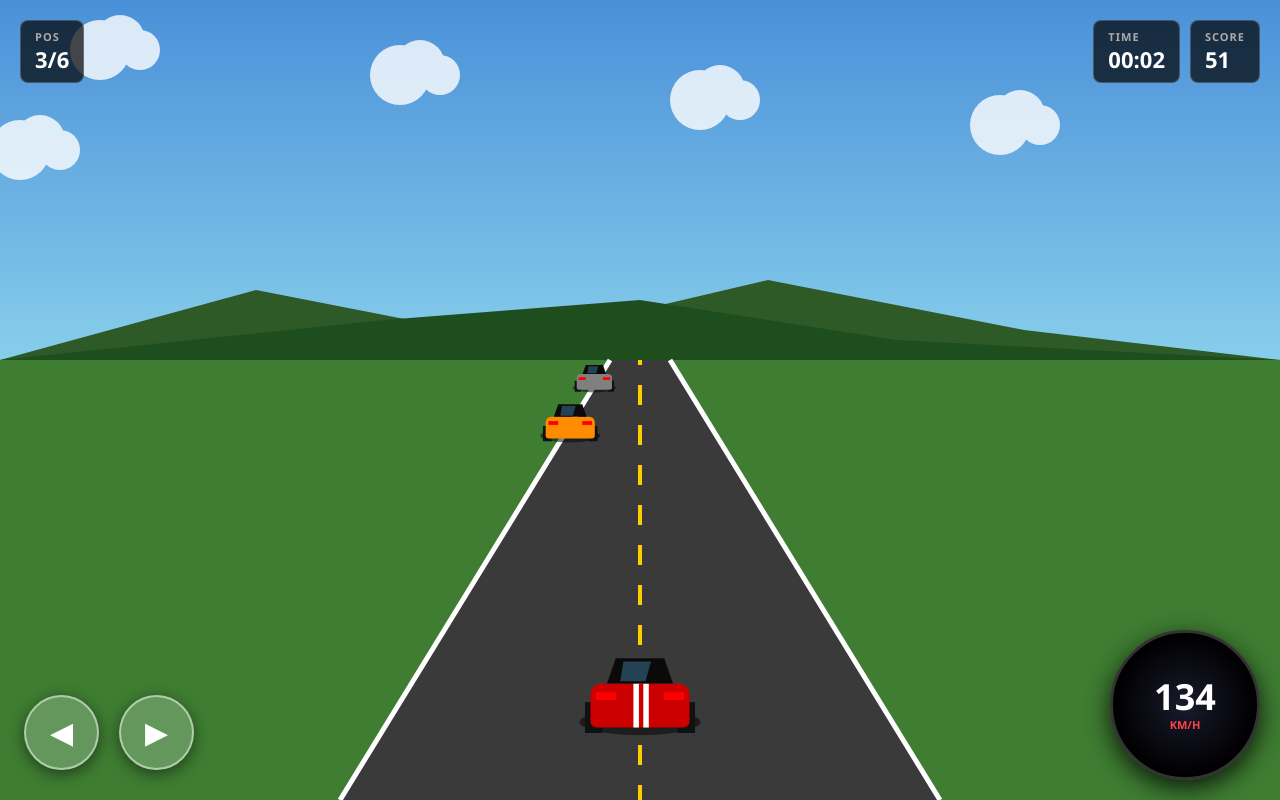
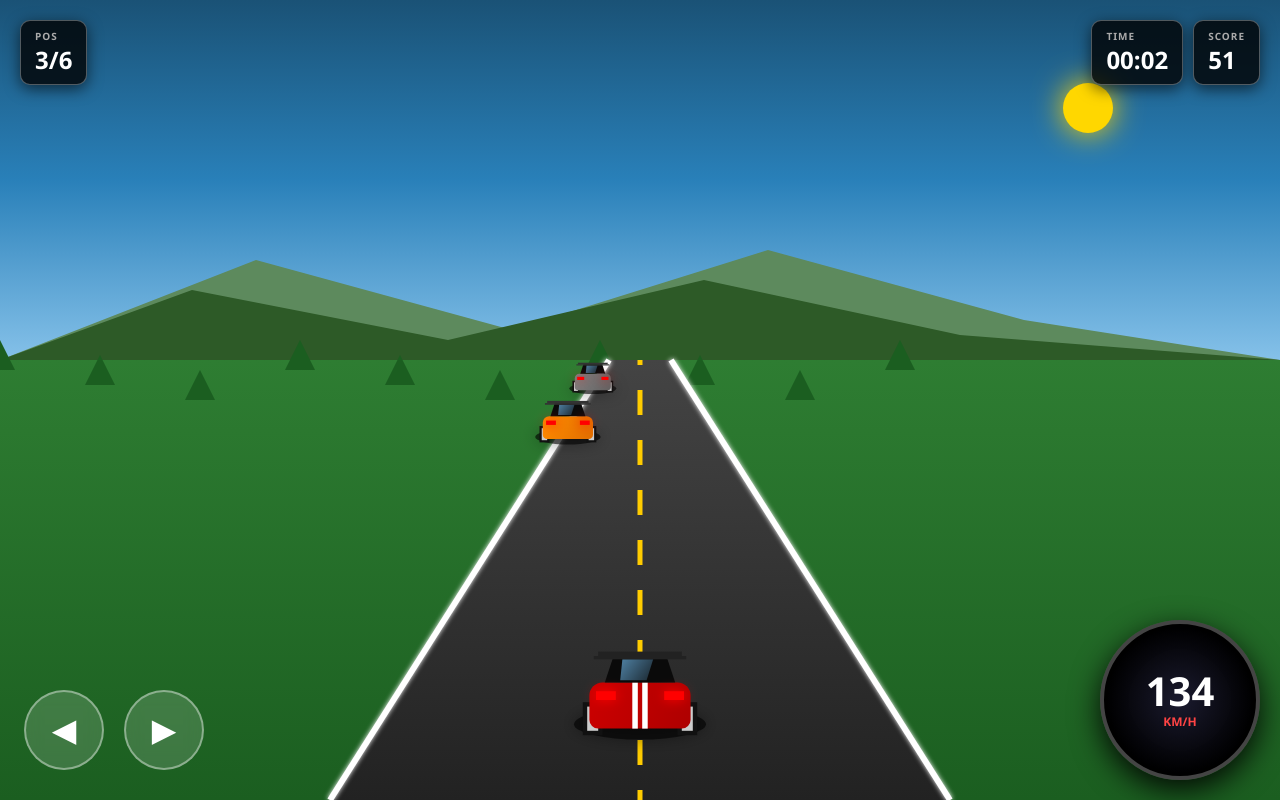
Before and after one commit to novixtool/Novix-Racing-Game, a plain HTML site: page index.html in a window 1280 px wide. Both pictures are taken after a click on the button "PLAY". Drawn offline with Linux system fonts and the light colour scheme.

Commit message:
Update index.html

```diff
--- a/index.html
+++ b/index.html
@@ -3,72 +3,70 @@
 <head>
   <meta charset="utf-8">
   <meta name="viewport" content="width=device-width,initial-scale=1,user-scalable=no">
-  <title>Novix Racing 2D</title>
+  <title>Novix Racing HD</title>
   <style>
     * { box-sizing: border-box; margin: 0; padding: 0; user-select: none; -webkit-user-select: none; }
     html, body { width: 100%; height: 100%; overflow: hidden; background: #000; font-family: 'Segoe UI', Arial, sans-serif; }
     canvas { width: 100%; height: 100%; display: block; }
 
-    /* HUD - Clean Modern */
     #hud {
       position: fixed; top: 20px; left: 20px; right: 20px;
       display: flex; justify-content: space-between; pointer-events: none;
       color: #fff; font-weight: 800; text-transform: uppercase;
     }
     .hud-card {
-      background: rgba(0, 0, 0, 0.7);
-      border: 1px solid rgba(255, 255, 255, 0.2);
+      background: rgba(0, 0, 0, 0.8);
+      border: 1px solid rgba(255, 255, 255, 0.3);
       padding: 8px 14px;
-      border-radius: 8px;
+      border-radius: 10px;
+      box-shadow: 0 4px 15px rgba(0,0,0,0.6);
     }
-    .hud-title { font-size: 11px; color: #aaa; letter-spacing: 1px; }
-    .hud-val { font-size: 22px; font-weight: 900; color: #fff; }
+    .hud-title { font-size: 10px; color: #aaa; letter-spacing: 1px; }
+    .hud-val { font-size: 24px; font-weight: 900; color: #fff; }
 
-    /* Speedometer - Needle Style */
     #speedo-wrap {
       position: fixed; bottom: 20px; right: 20px; pointer-events: none;
-      width: 150px; height: 150px;
+      width: 160px; height: 160px;
       background: radial-gradient(circle, #1a1a2e 0%, #000 70%);
-      border: 3px solid #333;
+      border: 4px solid #444;
       border-radius: 50%;
       display: flex; flex-direction: column; align-items: center; justify-content: center;
-      box-shadow: 0 8px 25px rgba(0,0,0,0.8);
+      box-shadow: 0 10px 30px rgba(0,0,0,0.9), inset 0 0 20px rgba(0,0,0,0.5);
     }
-    #speedo-val { font-size: 36px; font-weight: 900; color: #fff; line-height: 1; }
-    #speedo-unit { font-size: 11px; font-weight: bold; color: #ff4444; margin-top: 2px; }
+    #speedo-val { font-size: 40px; font-weight: 900; color: #fff; line-height: 1; }
+    #speedo-unit { font-size: 12px; font-weight: bold; color: #ff4444; margin-top: 2px; }
 
-    /* Controls */
     #controls {
       position: fixed; bottom: 30px; left: 24px;
       display: flex; gap: 20px;
     }
     .ctrl-btn {
-      width: 75px; height: 75px; border-radius: 50%;
-      background: rgba(255, 255, 255, 0.2);
-      border: 2px solid rgba(255, 255, 255, 0.5);
-      color: #fff; font-size: 30px;
+      width: 80px; height: 80px; border-radius: 50%;
+      background: rgba(255, 255, 255, 0.15);
+      border: 2px solid rgba(255, 255, 255, 0.4);
+      color: #fff; font-size: 32px;
       display: flex; align-items: center; justify-content: center;
       outline: none; cursor: pointer;
-      box-shadow: 0 4px 15px rgba(0,0,0,0.5);
+      backdrop-filter: blur(8px);
     }
-    .ctrl-btn:active { background: rgba(255, 255, 255, 0.4); transform: scale(0.95); }
+    .ctrl-btn:active { background: rgba(255, 255, 255, 0.4); transform: scale(0.92); }
 
-    /* Menus - Dark Professional */
-    .panel { position: fixed; inset: 0; display: flex; align-items: center; justify-content: center; background: rgba(0,0,0,0.9); }
+    .panel { position: fixed; inset: 0; display: flex; align-items: center; justify-content: center; background: rgba(0,0,0,0.95); }
     .box {
-      background: #0d1117;
+      background: linear-gradient(135deg, #0d1117, #161b22);
       border: 1px solid #30363d;
-      color: white; padding: 30px 24px; border-radius: 12px;
+      color: white; padding: 30px 24px; border-radius: 16px;
       text-align: center; width: 90%; max-width: 400px;
-      box-shadow: 0 10px 40px rgba(0,0,0,0.9);
+      box-shadow: 0 20px 50px rgba(0,0,0,0.9);
     }
-    .box h1 { font-size: 28px; color: #fff; margin-bottom: 6px; }
+    .box h1 { font-size: 30px; color: #fff; margin-bottom: 6px; }
     .btn-action {
-      margin-top: 18px; padding: 14px 40px; border: 0; border-radius: 8px;
+      margin-top: 15px; padding: 14px 40px; border: 0; border-radius: 10px;
       background: linear-gradient(135deg, #ff4444, #cc0000);
       color: white; font-size: 18px; font-weight: 800;
       cursor: pointer;
-      box-shadow: 0 4px 15px rgba(255,68,68,0.4);
+      box-shadow: 0 6px 20px rgba(255,68,68,0.4);
+      transition: transform 0.1s;
     }
     .btn-action:hover { transform: scale(1.02); }
     .hide { display: none !important; }
@@ -97,12 +95,11 @@
 
   <div id="menu" class="panel">
     <div class="box">
-      <h1>NOVIX RACING</h1>
-      <p style="color:#888; font-size:14px; margin-bottom:15px;">2D ARCADE RACER</p>
+      <h1>NOVIX RACING HD</h1>
+      <p style="color:#888; font-size:14px; margin-bottom:15px;">REALISTIC 2D RACING</p>
       <button class="btn-action" id="start-btn">PLAY</button>
       <button class="btn-action" style="background:linear-gradient(135deg,#444,#222);" onclick="alert('Garage Coming Soon!')">GARAGE</button>
       <button class="btn-action" style="background:linear-gradient(135deg,#444,#222);" onclick="alert('Settings Coming Soon!')">SETTINGS</button>
-      <button class="btn-action" style="background:linear-gradient(135deg,#444,#222);" onclick="alert('Thanks for playing!')">EXIT</button>
     </div>
   </div>
 
@@ -129,119 +126,159 @@ function resize() {
 window.addEventListener('resize', resize);
 resize();
 
-// **Realistic Car Drawing (Rear View - White Stripes)**
+// **HD Car Drawing with Details**
 function drawSportsCar(x, y, scale, color, isPlayer = false) {
   ctx.save();
   ctx.translate(x, y);
   ctx.scale(scale, scale);
 
-  // Shadow
-  ctx.fillStyle = 'rgba(0,0,0,0.5)';
+  // Shadow (soft)
+  ctx.fillStyle = 'rgba(0,0,0,0.6)';
+  ctx.shadowColor = 'rgba(0,0,0,0.6)';
+  ctx.shadowBlur = 15;
   ctx.beginPath();
-  ctx.ellipse(0, 20, 55, 12, 0, 0, Math.PI * 2);
+  ctx.ellipse(0, 22, 60, 14, 0, 0, Math.PI * 2);
+  ctx.fill();
+  ctx.shadowBlur = 0;
+
+  // Tire with rim detail
+  ctx.fillStyle = '#111';
+  ctx.fillRect(-52, 2, 18, 30);
+  ctx.fillRect(34, 2, 18, 30);
+
+  // Silver rims
+  ctx.fillStyle = '#ccc';
+  ctx.fillRect(-48, 6, 10, 22);
+  ctx.fillRect(38, 6, 10, 22);
+
+  // Body gradient
+  let grad = ctx.createLinearGradient(-45, -15, 45, 25);
+  grad.addColorStop(0, color);
+  grad.addColorStop(1, shadeColor(color, -30));
+  ctx.fillStyle = grad;
+  ctx.beginPath();
+  ctx.roundRect(-46, -16, 92, 42, [12, 12, 8, 8]);
   ctx.fill();
 
-  // Tires
-  ctx.fillStyle = '#111';
-  ctx.fillRect(-50, 2, 16, 28);
-  ctx.fillRect(34, 2, 16, 28);
-
-  // Body
-  ctx.fillStyle = color;
-  ctx.beginPath();
-  ctx.roundRect(-45, -15, 90, 40, [10, 10, 6, 6]);
-  ctx.fill();
-
-  // White Racing Stripes (for player)
+  // White Racing Stripes
   if (isPlayer) {
     ctx.fillStyle = '#fff';
-    ctx.fillRect(-6, -15, 5, 40);
-    ctx.fillRect(3, -15, 5, 40);
+    ctx.fillRect(-7, -16, 5, 42);
+    ctx.fillRect(2, -16, 5, 42);
   }
 
-  // Cabin / Windshield
+  // Cabin
   ctx.fillStyle = '#0a0a0a';
   ctx.beginPath();
-  ctx.moveTo(-30, -15);
-  ctx.lineTo(30, -15);
-  ctx.lineTo(22, -38);
-  ctx.lineTo(-22, -38);
+  ctx.moveTo(-32, -16);
+  ctx.lineTo(32, -16);
+  ctx.lineTo(24, -40);
+  ctx.lineTo(-24, -40);
   ctx.closePath();
   ctx.fill();
 
-  // Glass Reflection
-  ctx.fillStyle = 'rgba(100,200,255,0.3)';
+  // Glass with reflection
+  let glassGrad = ctx.createLinearGradient(-15, -38, 15, -16);
+  glassGrad.addColorStop(0, 'rgba(120,200,255,0.6)');
+  glassGrad.addColorStop(1, 'rgba(120,200,255,0.1)');
+  ctx.fillStyle = glassGrad;
   ctx.beginPath();
-  ctx.moveTo(-15, -35);
-  ctx.lineTo(10, -35);
-  ctx.lineTo(5, -17);
-  ctx.lineTo(-18, -17);
+  ctx.moveTo(-16, -37);
+  ctx.lineTo(12, -37);
+  ctx.lineTo(6, -18);
+  ctx.lineTo(-18, -18);
   ctx.closePath();
   ctx.fill();
 
-  // Tail Lights
+  // Tail lights (glowing)
+  ctx.shadowColor = '#ff0000';
+  ctx.shadowBlur = 12;
   ctx.fillStyle = '#ff0000';
-  ctx.fillRect(-40, -7, 18, 7);
-  ctx.fillRect(22, -7, 18, 7);
+  ctx.fillRect(-40, -8, 18, 8);
+  ctx.fillRect(22, -8, 18, 8);
+  ctx.shadowBlur = 0;
+
+  // Spoiler
+  ctx.fillStyle = isPlayer ? '#222' : '#333';
+  ctx.fillRect(-38, -44, 76, 4);
+  ctx.fillRect(-42, -40, 84, 3);
 
   ctx.restore();
 }
 
-// **Realistic Environment**
+// **HD Environment**
 function drawEnvironment() {
-  // Sky
+  // Sky gradient
   let sky = ctx.createLinearGradient(0, 0, 0, horizon);
-  sky.addColorStop(0, '#4a90d9');
-  sky.addColorStop(1, '#87ceeb');
+  sky.addColorStop(0, '#1a5276');
+  sky.addColorStop(0.5, '#2980b9');
+  sky.addColorStop(1, '#85c1e9');
   ctx.fillStyle = sky;
   ctx.fillRect(0, 0, W, horizon);
 
-  // Clouds
-  ctx.fillStyle = 'rgba(255,255,255,0.8)';
-  for (let i = 0; i < 5; i++) {
-    let cx = (i * 300 + 100) % W;
-    let cy = 50 + i * 25;
-    ctx.beginPath();
-    ctx.arc(cx, cy, 30, 0, Math.PI * 2);
-    ctx.arc(cx + 20, cy - 10, 25, 0, Math.PI * 2);
-    ctx.arc(cx + 40, cy, 20, 0, Math.PI * 2);
-    ctx.fill();
-  }
+  // Sun with glow
+  ctx.fillStyle = '#ffd700';
+  ctx.shadowColor = '#ffd700';
+  ctx.shadowBlur = 30;
+  ctx.beginPath();
+  ctx.arc(W * 0.85, horizon * 0.3, 25, 0, Math.PI * 2);
+  ctx.fill();
+  ctx.shadowBlur = 0;
 
-  // Mountains (Layered)
+  // Distant Mountains (lighter)
+  ctx.fillStyle = '#5d8a5d';
+  ctx.beginPath();
+  ctx.moveTo(0, horizon);
+  ctx.lineTo(W * 0.2, horizon - 100);
+  ctx.lineTo(W * 0.4, horizon - 30);
+  ctx.lineTo(W * 0.6, horizon - 110);
+  ctx.lineTo(W * 0.8, horizon - 40);
+  ctx.lineTo(W, horizon);
+  ctx.fill();
+
+  // Near Mountains (darker)
   ctx.fillStyle = '#2d5a27';
   ctx.beginPath();
   ctx.moveTo(0, horizon);
-  ctx.lineTo(W * 0.2, horizon - 70);
-  ctx.lineTo(W * 0.4, horizon - 20);
-  ctx.lineTo(W * 0.6, horizon - 80);
-  ctx.lineTo(W * 0.8, horizon - 30);
+  ctx.lineTo(W * 0.15, horizon - 70);
+  ctx.lineTo(W * 0.35, horizon - 20);
+  ctx.lineTo(W * 0.55, horizon - 80);
+  ctx.lineTo(W * 0.75, horizon - 25);
   ctx.lineTo(W, horizon);
   ctx.fill();
 
-  ctx.fillStyle = '#1e4d1e';
-  ctx.beginPath();
-  ctx.moveTo(0, horizon);
-  ctx.lineTo(W * 0.3, horizon - 40);
-  ctx.lineTo(W * 0.5, horizon - 60);
-  ctx.lineTo(W * 0.7, horizon - 20);
-  ctx.lineTo(W, horizon);
-  ctx.fill();
+  // Ground with grass texture
+  let grassGrad = ctx.createLinearGradient(0, horizon, 0, H);
+  grassGrad.addColorStop(0, '#2e7d32');
+  grassGrad.addColorStop(1, '#1b5e20');
+  ctx.fillStyle = grassGrad;
+  ctx.fillRect(0, horizon, W, H - horizon);
 
-  // Ground
-  ctx.fillStyle = '#3e7d32';
-  ctx.fillRect(0, horizon, W, H - horizon);
+  // Small trees on roadside
+  ctx.fillStyle = '#1b5e20';
+  for (let i = 0; i < 10; i++) {
+    let tx = (i * 100) % W;
+    let ty = horizon + 10 + (i % 3) * 15;
+    ctx.beginPath();
+    ctx.moveTo(tx, ty - 30);
+    ctx.lineTo(tx - 15, ty);
+    ctx.lineTo(tx + 15, ty);
+    ctx.fill();
+  }
 }
 
-// **Road with Side Stripes**
+// **HD Road**
 let roadOffset = 0;
 function drawRoad() {
-  let roadBottomW = Math.min(W * 0.9, 600);
+  let roadBottomW = Math.min(W * 0.88, 620);
   let roadTopW = roadBottomW * 0.1;
   let cx = W / 2;
 
-  // Road
-  ctx.fillStyle = '#3a3a3a';
+  // Road base
+  let roadGrad = ctx.createLinearGradient(0, horizon, 0, H);
+  roadGrad.addColorStop(0, '#444');
+  roadGrad.addColorStop(1, '#222');
+  ctx.fillStyle = roadGrad;
   ctx.beginPath();
   ctx.moveTo(cx - roadTopW / 2, horizon);
   ctx.lineTo(cx + roadTopW / 2, horizon);
@@ -250,11 +287,11 @@ function drawRoad() {
   ctx.closePath();
   ctx.fill();
 
-  // Center Dashed Line
-  roadOffset = (roadOffset + speed * 0.05) % 50;
+  // Center dashed line
+  roadOffset = (roadOffset + speed * 0.06) % 60;
   ctx.strokeStyle = '#ffcc00';
-  ctx.lineWidth = 4;
-  ctx.setLineDash([20, 20]);
+  ctx.lineWidth = 5;
+  ctx.setLineDash([25, 25]);
   ctx.lineDashOffset = -roadOffset;
   ctx.beginPath();
   ctx.moveTo(cx, horizon);
@@ -262,9 +299,11 @@ function drawRoad() {
   ctx.stroke();
   ctx.setLineDash([]);
 
-  // Road Edges
+  // White edges with glow
+  ctx.shadowColor = '#fff';
+  ctx.shadowBlur = 5;
   ctx.strokeStyle = '#fff';
-  ctx.lineWidth = 5;
+  ctx.lineWidth = 6;
   ctx.beginPath();
   ctx.moveTo(cx - roadTopW / 2, horizon);
   ctx.lineTo(cx - roadBottomW / 2, H);
@@ -273,6 +312,19 @@ function drawRoad() {
   ctx.moveTo(cx + roadTopW / 2, horizon);
   ctx.lineTo(cx + roadBottomW / 2, H);
   ctx.stroke();
+  ctx.shadowBlur = 0;
+}
+
+// **Helper to darken colors**
+function shadeColor(color, percent) {
+  let num = parseInt(color.replace('#', ''), 16);
+  let r = (num >> 16) + percent;
+  let g = ((num >> 8) & 0x00FF) + percent;
+  let b = (num & 0x0000FF) + percent;
+  r = Math.max(0, Math.min(255, r));
+  g = Math.max(0, Math.min(255, g));
+  b = Math.max(0, Math.min(255, b));
+  return `#${(r << 16 | g << 8 | b).toString(16).padStart(6, '0')}`;
 }
 
 function spawnTraffic() {
@@ -306,7 +358,7 @@ function loop(t) {
   if (Math.random() < 0.015) spawnTraffic();
 
   let playerBottomY = H - 100;
-  let roadBottomW = Math.min(W * 0.9, 600);
+  let roadBottomW = Math.min(W * 0.88, 620);
 
   for (let i = traffic.length - 1; i >= 0; i--) {
     let car = traffic[i];
@@ -380,4 +432,4 @@ document.getElementById('start-btn').onclick = startGame;
 document.getElementById('again-btn').onclick = startGame;
 </script>
 </body>
-        </html>
+</html>
```
